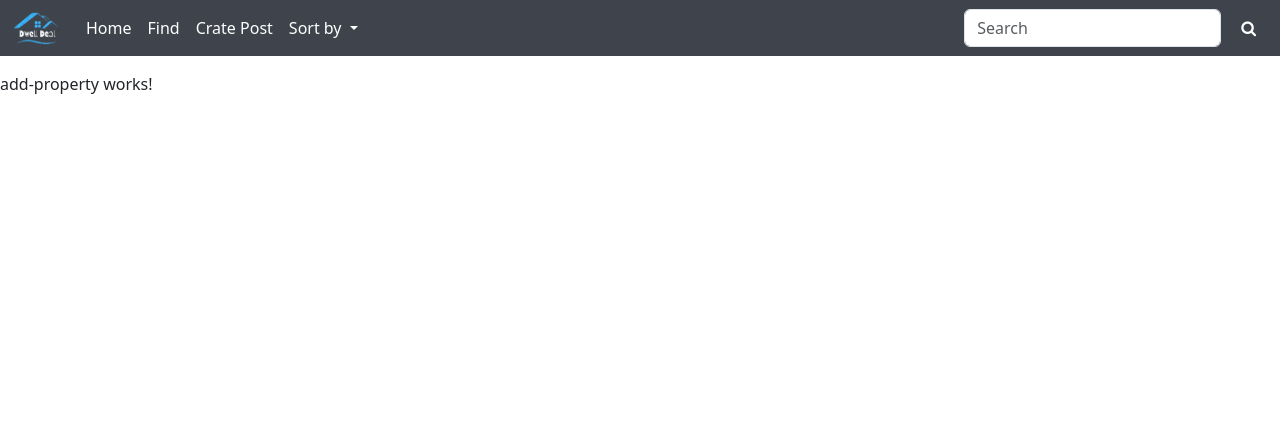
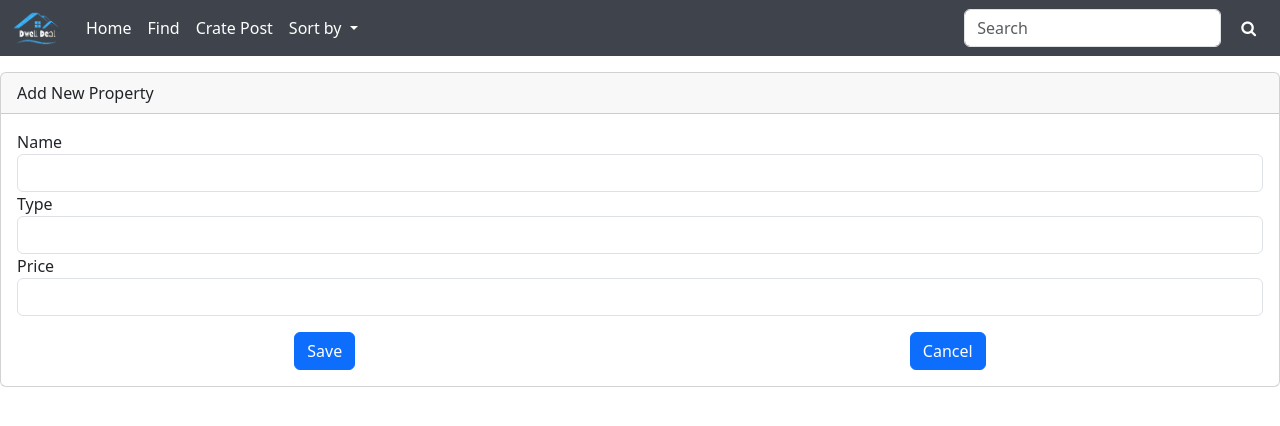
Before and after one commit to mahadi-hasan16/DwellDeal, an Angular app in the folder Front_End/: page /add-property in a window 1280 px wide. Shown: the top 426 px of the page. Built offline with nearby package versions, Linux system fonts and the light colour scheme.

Commit message:
Add Property

```diff
--- a/Front_End/src/app/components/add-property/add-property.component.html
+++ b/Front_End/src/app/components/add-property/add-property.component.html
@@ -1,3 +1,26 @@
-<p>
-  add-property works!
-</p>
+<div class="card">
+  <div class="card-header">Add New Property</div>
+  <div class="card-body">
+    <form (submit)="onSubmit()">
+      <div class="form-group col-12">
+        <label for="name">Name</label>
+        <input type="text" class="form-control" />
+      </div>
+
+      <div class="form-group col-12">
+        <label for="type">Type</label>
+        <input type="text" class="form-control" />
+      </div>
+
+      <div class="form-group col-12">
+        <label for="price">Price</label>
+        <input type="text" class="form-control" />
+      </div>
+
+      <div class="form-group col-12 d-flex justify-content-around pt-3">
+        <button type="submit" class="btn btn-primary">Save</button>
+        <button type="reset" class="btn btn-primary">Cancel</button>
+      </div>
+    </form>
+  </div>
+</div>
--- a/Front_End/src/app/components/add-property/add-property.component.ts
+++ b/Front_End/src/app/components/add-property/add-property.component.ts
@@ -1,16 +1,32 @@
 import { Component, OnInit } from '@angular/core';
+import { FormsModule } from '@angular/forms';
+import { Router, RouterLink, RouterModule } from '@angular/router';
 
 @Component({
   selector: 'app-add-property',
   templateUrl: './add-property.component.html',
   styleUrls: ['./add-property.component.css'],
-  standalone: true
+  standalone: true,
+  imports:[
+    RouterLink,
+    RouterModule,
+    FormsModule
+  ]
 })
 export class AddPropertyComponent implements OnInit {
 
-  constructor() { }
+  constructor(private router : Router) { }
 
   ngOnInit() {
   }
 
+  onBack()
+  {
+    this.router.navigate(['/']);
+  }
+
+  onSubmit(){
+    console.log('Submitted');
+  }
+
 }
--- a/Front_End/src/app/components/property-details/property-details.component.html
+++ b/Front_End/src/app/components/property-details/property-details.component.html
@@ -1,3 +1,8 @@
 <p>
   property-details works!
+  Id is: {{propertyId}}<br>
+  <button (click)="onSelectNext()" class="btn btn-primary">Select Next</button><br>
+  <button (click)="onPaging('1')" class="btn btn-primary m-1 p-2">1</button>
+  <button (click)="onPaging('2')" class="btn btn-primary m-1 p-2">2</button>
+  <button (click)="onPaging('3')" class="btn btn-primary m-1 p-2">3</button>
 </p>
--- a/Front_End/src/app/components/property-details/property-details.component.ts
+++ b/Front_End/src/app/components/property-details/property-details.component.ts
@@ -1,16 +1,35 @@
 import { Component, OnInit } from '@angular/core';
+import { ActivatedRoute, Router } from '@angular/router';
+import { RouterLink, RouterModule } from '@angular/router';
 
 @Component({
   selector: 'app-property-details',
   templateUrl: './property-details.component.html',
   styleUrls: ['./property-details.component.css'],
+  imports: [
+    RouterLink
+  ],
   standalone: true
 })
 export class PropertyDetailsComponent implements OnInit {
+  public propertyId: number = 0;
 
-  constructor() { }
+  constructor(private route: ActivatedRoute, private router: Router) {}
 
   ngOnInit() {
+    this.propertyId = Number(this.route.snapshot.params['id']);
+
+    this.route.params.subscribe((params) => {
+      this.propertyId = Number(params['id']);
+    });
   }
 
+  onSelectNext() {
+    this.propertyId += 1;
+    this.router.navigate(['app-property-details' + this.propertyId]);
+  }
+
+  onPaging(id:string){
+    this.router.navigate(['app-property-details/'+id]);
+  }
 }
```
